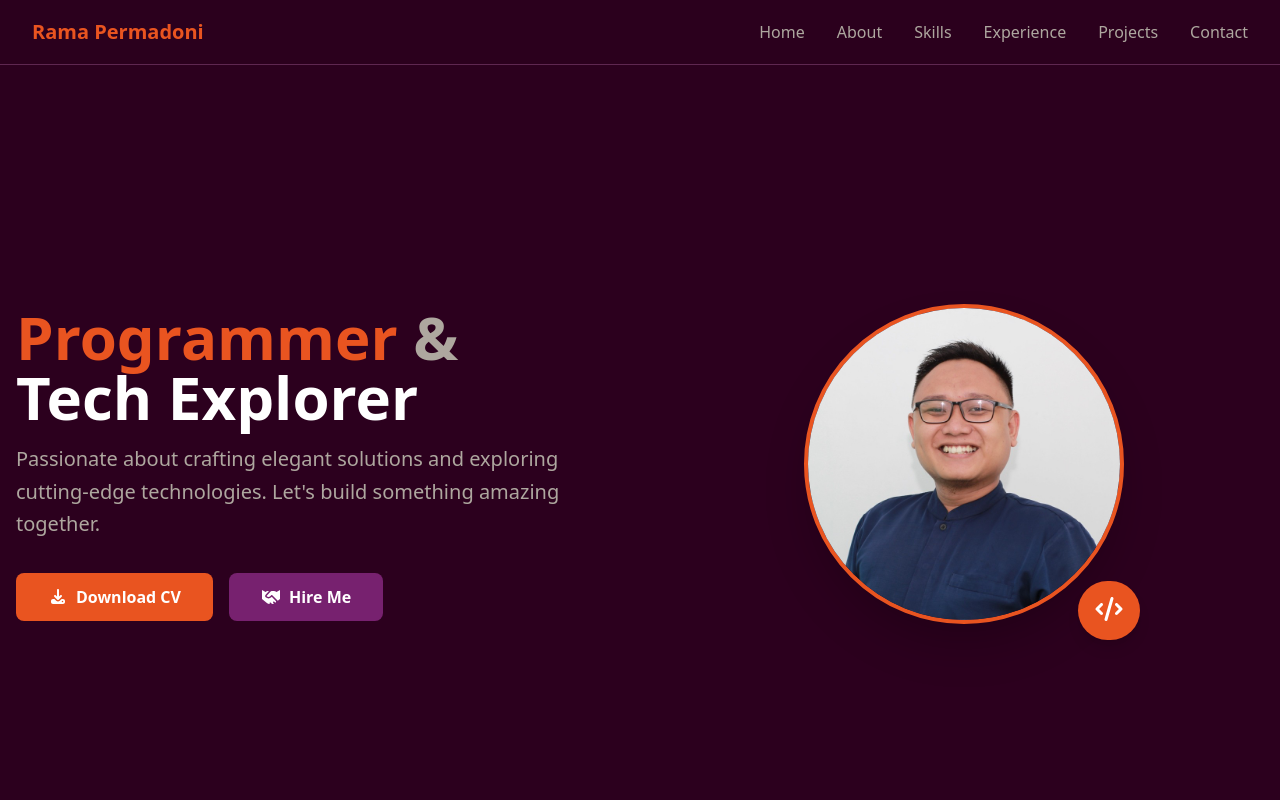
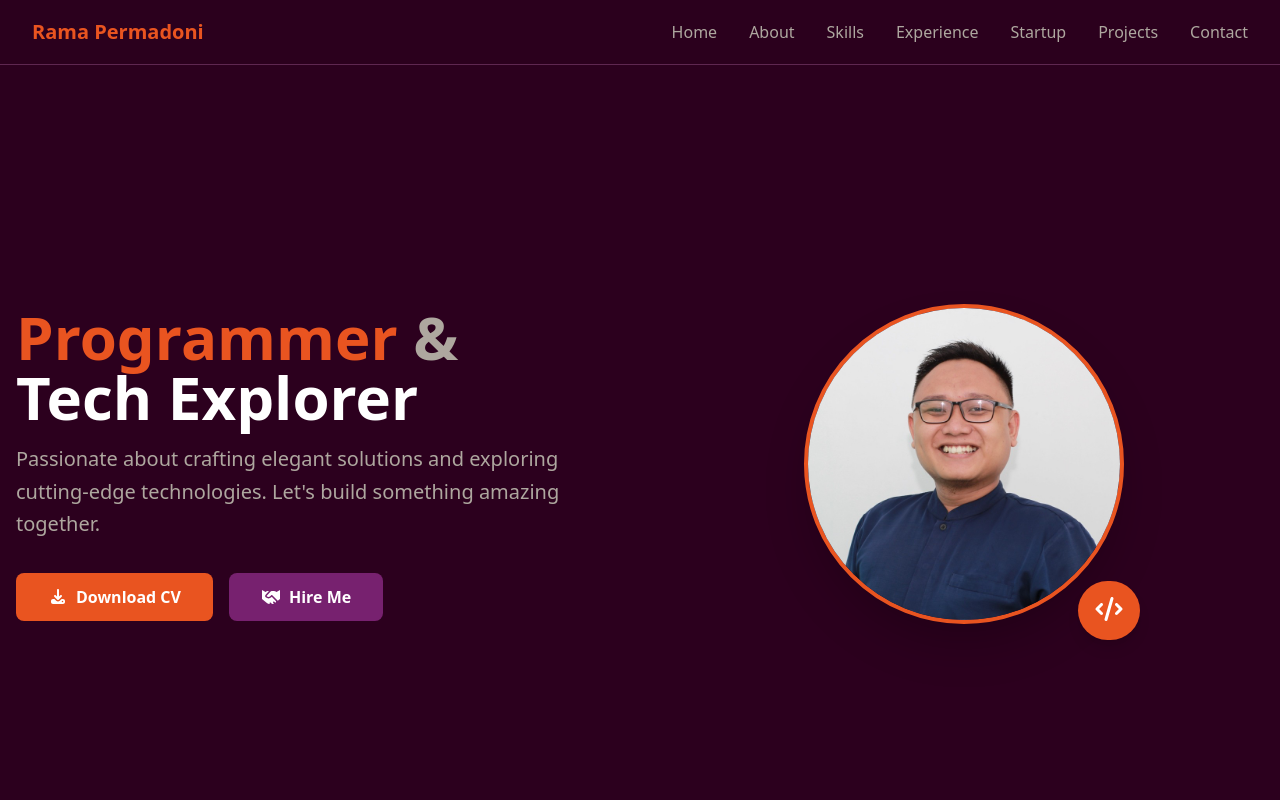
Before and after one commit to ramapermadoni/myprofile, a Next.js app: page / in a window 1280 px wide. Shown: the top 800 px of the page. Built offline with nearby package versions, Linux system fonts and the light colour scheme.

Commit message:
add-startup-nav

```diff
--- a/src/components/Footer.tsx
+++ b/src/components/Footer.tsx
@@ -15,6 +15,7 @@ export default function Footer() {
     { name: 'About', href: '#about' },
     { name: 'Skills', href: '#skills' },
     { name: 'Experience', href: '#experience' },
+    { name: 'Startup', href: '#startup' },
     { name: 'Projects', href: '#projects' },
     { name: 'Contact', href: '#contact' }
   ];
--- a/src/components/Navbar.tsx
+++ b/src/components/Navbar.tsx
@@ -16,6 +16,7 @@ export default function Navbar() {
     { name: 'About', href: '#about' },
     { name: 'Skills', href: '#skills' },
     { name: 'Experience', href: '#experience' },
+    { name: 'Startup', href: '#startup' },
     { name: 'Projects', href: '#projects' },
     { name: 'Contact', href: '#contact' }
   ];
```
